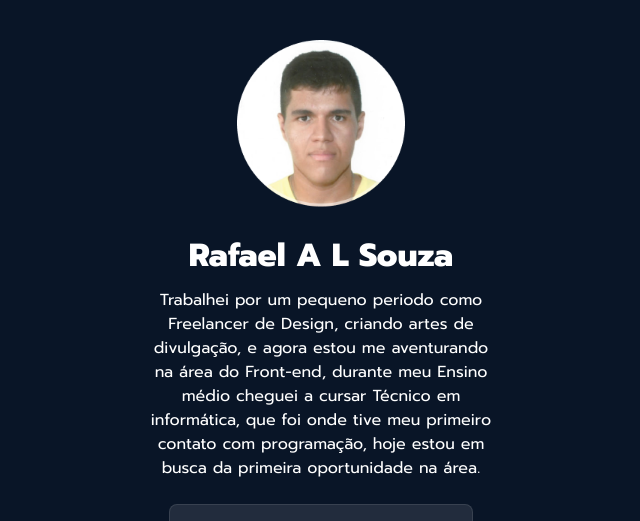
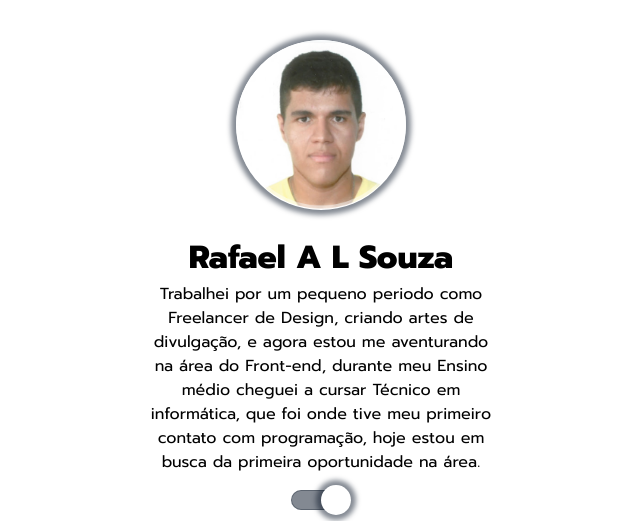
Before and after one commit to faellira/bio-links, a website: page index.html in a window 1280 px wide. Shown: the top 521 px of the page, without its empty margins (319-959 px from the left). Drawn offline with nearby package versions, Linux system fonts and the light colour scheme.

Commit message:
theme system

```diff
--- a/index.html
+++ b/index.html
@@ -1,5 +1,5 @@
 <!DOCTYPE html>
-<html lang="pt-br" class="">
+<html lang="pt-br" class="light-mode">
 <head>
     <link rel="preconnect" href="https://fonts.googleapis.com">
 <link rel="preconnect" href="https://fonts.gstatic.com" crossorigin>
@@ -20,6 +20,10 @@
             estou me aventurando na área do Front-end, durante meu Ensino médio cheguei a cursar Técnico em informática, que foi
             onde tive meu primeiro contato com programação, hoje estou em busca da primeira oportunidade na área.
         </p>
+    </div>
+    <div id="btn-switch" onclick="ThemeMode()" onmouseenter="">
+        <button></button>
+        <span></span>
     </div>
     <ul>
         <li>
@@ -50,6 +54,7 @@
     </ul>
 </div>
 </body>
+<script src="./script.js"></script>
 <script type="module" src="https://unpkg.com/ionicons@7.1.0/dist/ionicons/ionicons.esm.js"></script>
 <script nomodule src="https://unpkg.com/ionicons@7.1.0/dist/ionicons/ionicons.js"></script>
 </html>
--- /dev/null
+++ b/script.js
@@ -0,0 +1,5 @@
+function ThemeMode(){
+   const html = document.documentElement
+
+   html.classList.toggle('light-mode')
+}
--- a/style.css
+++ b/style.css
@@ -29,12 +29,17 @@ body *{
     text-align: center;
     padding: 0 24px;
 }
+#profile{
+    padding: 16px;
+}
+
 #profile img{
-    padding:16px;
-    width: 200px;
+    width: 170px;
+    box-shadow: 0px 0px 5px 5px var(--shadow-color);
+    border-radius: 50%;
 }
-#description h1{
-margin: 0 0 8px;
+#description{
+margin: 0 0 16px;
 }
 ul {
     list-style: none;
@@ -45,6 +50,42 @@ ul {
     padding: 24px;
 }
 
+#btn-switch{
+    position: relative;
+    width: 60px;
+    margin: 8px auto;
+
+}
+
+#btn-switch button{
+    position: absolute;
+    left: 0;
+    z-index: 1;
+    width: 30px;
+    height: 30px;
+    border: 1px solid var(--default-color);
+    border-radius: 50%;
+    transform: translateY(-50%);
+    top: 50%;
+    background: var(--background-color);
+    box-shadow: 0px 0px 5px 5px var(--shadow-color);
+}
+
+#btn-switch span{
+    display: block;
+    width: 60px;
+    height: 20px;
+    background: var(--shadow-color);
+    border: 1.5px solid var(--border-color);
+    border-radius: 100px;
+}
+
+.light-mode #btn-switch button{
+    right: 0;
+    left: initial;
+    background: var(--background-color);
+    border: 1px solid  (var(--default-color));
+}
 ul li a{
     display: flex;
     flex-direction: row;
```
